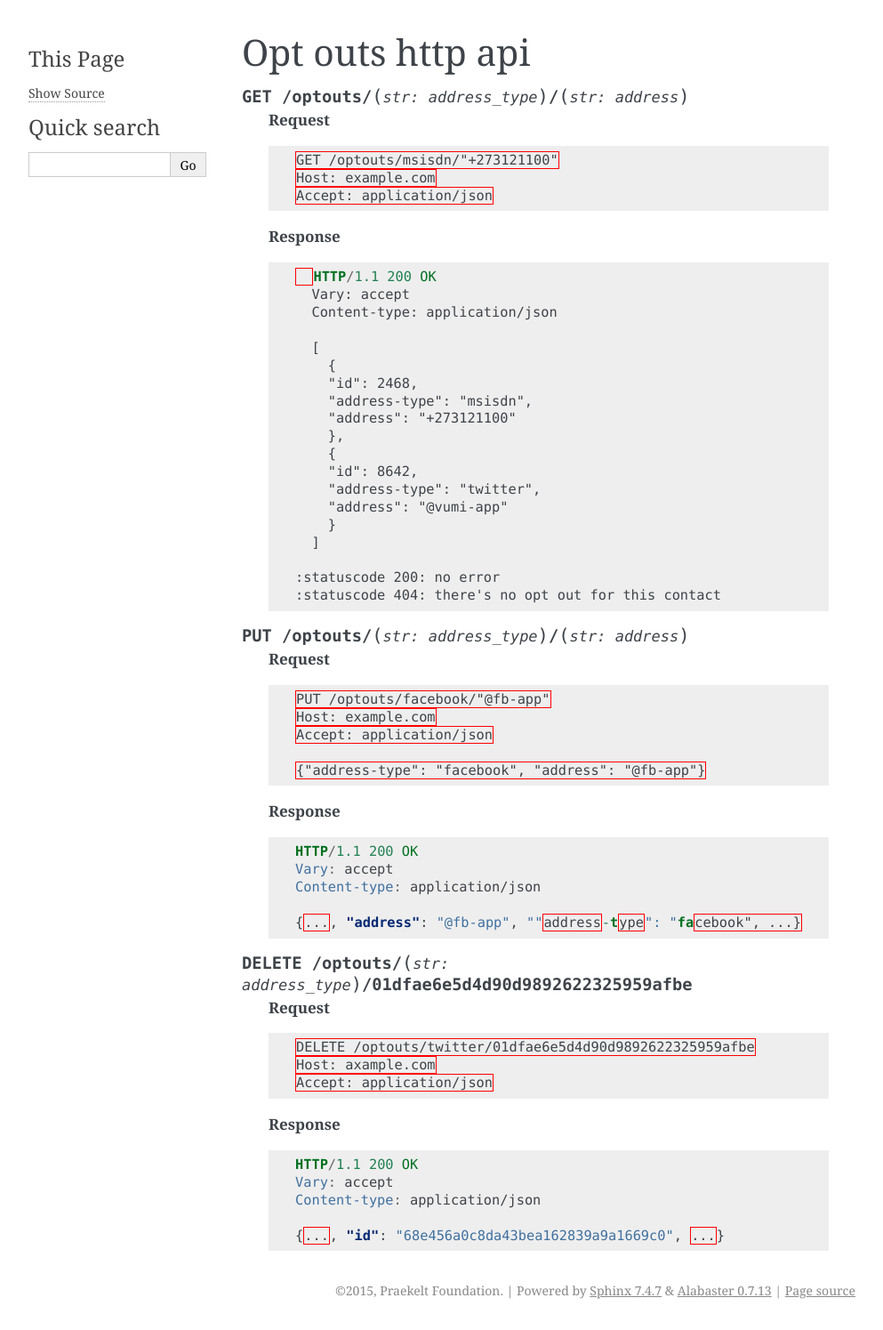
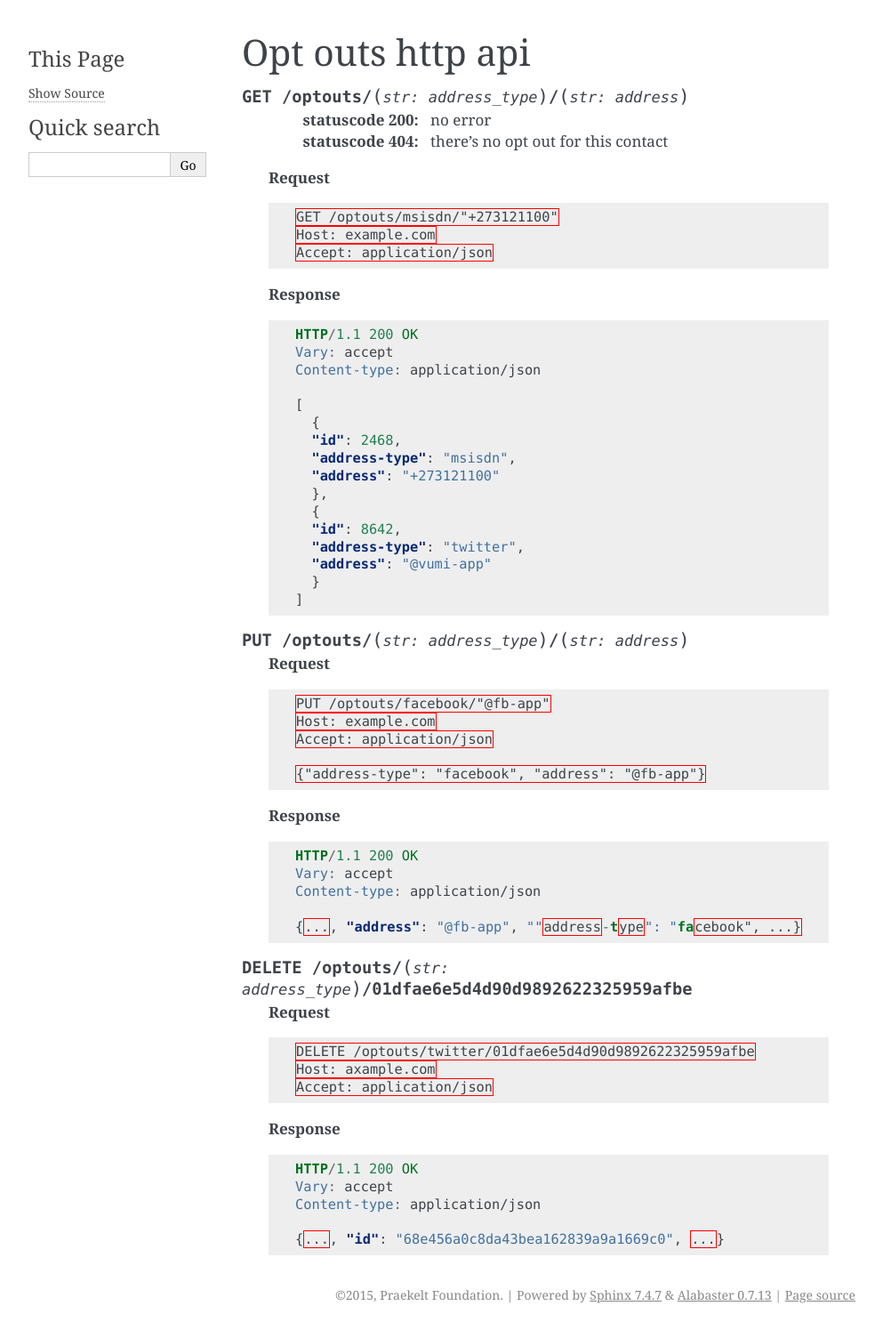
Before and after one commit to praekelt/go-optout-api, a Sphinx documentation site: the page built from docs/http_api.rst, in a window 1280 px wide. Shown: the whole page at 89% size, without its empty margins (148-1141 px from the left). Built offline with Sphinx 7.4.7, drawn with Linux system fonts in a browser that asks for light colours; part of the change alters nothing that is shown.

```diff
--- a/docs/http_api.rst
+++ b/docs/http_api.rst
@@ -1,7 +1,10 @@
 Opt outs http api
-=================
+-----------------
 
 .. http:get:: /optouts/(str:address_type)/(str:address)
+
+    :statuscode 200: no error
+    :statuscode 404: there's no opt out for this contact
 
    **Request**
 
@@ -32,8 +35,7 @@ Opt outs http api
         }
       ]
 
-    :statuscode 200: no error
-    :statuscode 404: there's no opt out for this contact
+
 
 .. http:put:: /optouts/(str:address_type)/(str:address)
 
```
